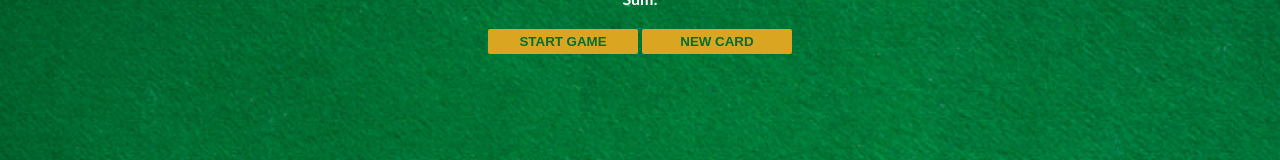
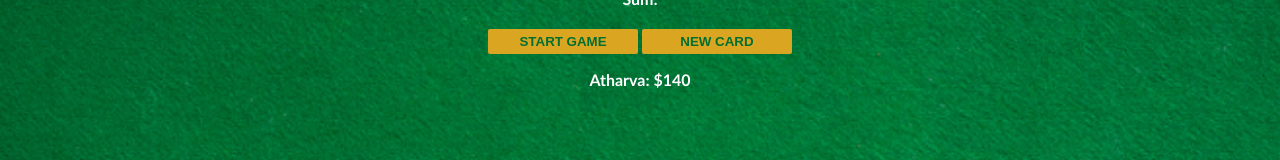
Before and after one commit to Atharva804/Blackjack-Game-Scrimba, a plain HTML site: page index.html in a window 1280 px wide. Shown: the part 149-309 px from the top of the page. Drawn offline with Linux system fonts and the light colour scheme.

Commit message:
Started adding Player Info

```diff
--- a/index.html
+++ b/index.html
@@ -12,6 +12,7 @@
     <p id="sum-el">Sum:</p>
     <button onclick="startGame()" class="btn-cards" id="start-game">START GAME</button>
     <button onclick="newCard()" class="btn-cards" id="new-card" style="margin-top: 5px;">NEW CARD</button>
+    <p id="player-el"></p>
     <script src="index.js"></script>
 </body>
 </html>
--- a/index.js
+++ b/index.js
@@ -7,6 +7,14 @@ let message = ""
 let messageEl = document.getElementById("msg-el")
 let sumEl = document.querySelector("#sum-el")
 let cardsEl = document.querySelector("#cards-el")
+
+let player = {
+    name: "Atharva",
+    chips: 140
+}
+
+let playerEl = document.getElementById("player-el")
+playerEl.textContent = player.name + ": $" + player.chips
 
 function startGame () {
     let firstCard = getRandomCard()
```
